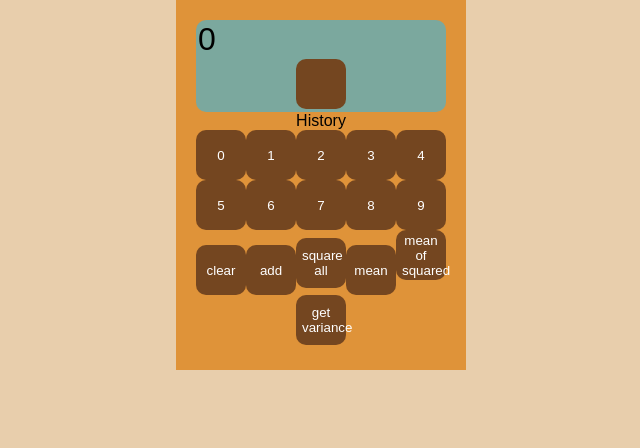
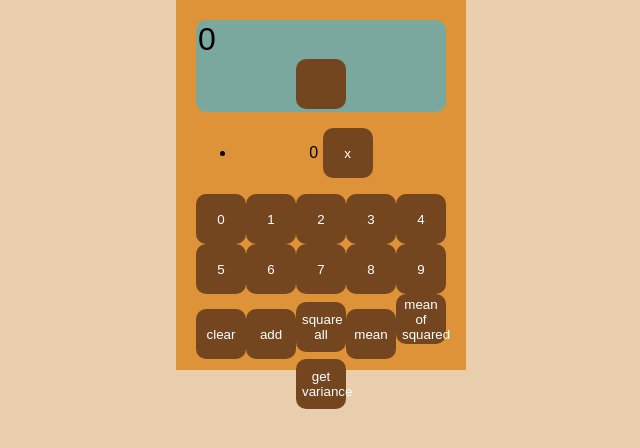
Before and after one commit to khamiltonuk/vigilant-octo-train, a React (Create React App) app: page / in a window 1280 px wide. Both pictures are taken after a click on the button 640 px from the left and 84 px from the top of the page. Shown: the top 448 px of the page, without its empty margins (319-959 px from the left). Built offline with nearby package versions, Linux system fonts and the light colour scheme.

Commit message:
loop over the values in the array

```diff
--- a/src/App.js
+++ b/src/App.js
@@ -33,10 +33,17 @@ class App extends Component {
       values: [...values, displayValue],
       displayValue: "0"
     });
+    console.log(this.state);
   };
   clearInput = () => {
     this.setState({
       displayValue: "0"
+    });
+  };
+  doMaths = () => {
+    const { values } = this.state;
+    this.setState({
+      displayValue: anwser
     });
   };
 
@@ -49,7 +56,7 @@ class App extends Component {
           handleChange={this.handleChange}
           enterNumber={this.enterNumber}
         />
-        <History />
+        <History values={this.state.values} />
         <Keypad
           keypadPress={this.keypadPress}
           clearInput={this.clearInput}
--- a/src/components/Histroy/History.jsx
+++ b/src/components/Histroy/History.jsx
@@ -2,6 +2,17 @@ import React from "react";
 
 import "./History.css";
 
-export default function History() {
-  return <div>History</div>;
+export default function History(props) {
+  const { removeValue, values } = props;
+  return (
+    <ul>
+      {values.map(el => {
+        return (
+          <li>
+            {el} <button onClick={removeValue}>x</button>
+          </li>
+        );
+      })}
+    </ul>
+  );
 }
--- a/src/components/Screen/Screen.jsx
+++ b/src/components/Screen/Screen.jsx
@@ -5,7 +5,7 @@ export default function Screen(props) {
   return (
     <div className="screen">
       <input onChange={e => props.handleChange(e)} value={props.displayValue} />
-      <button type="submit" onSubmit={props.enterValue} />
+      <button type="submit" onClick={() => props.enterNumber()} />
     </div>
   );
 }
```
